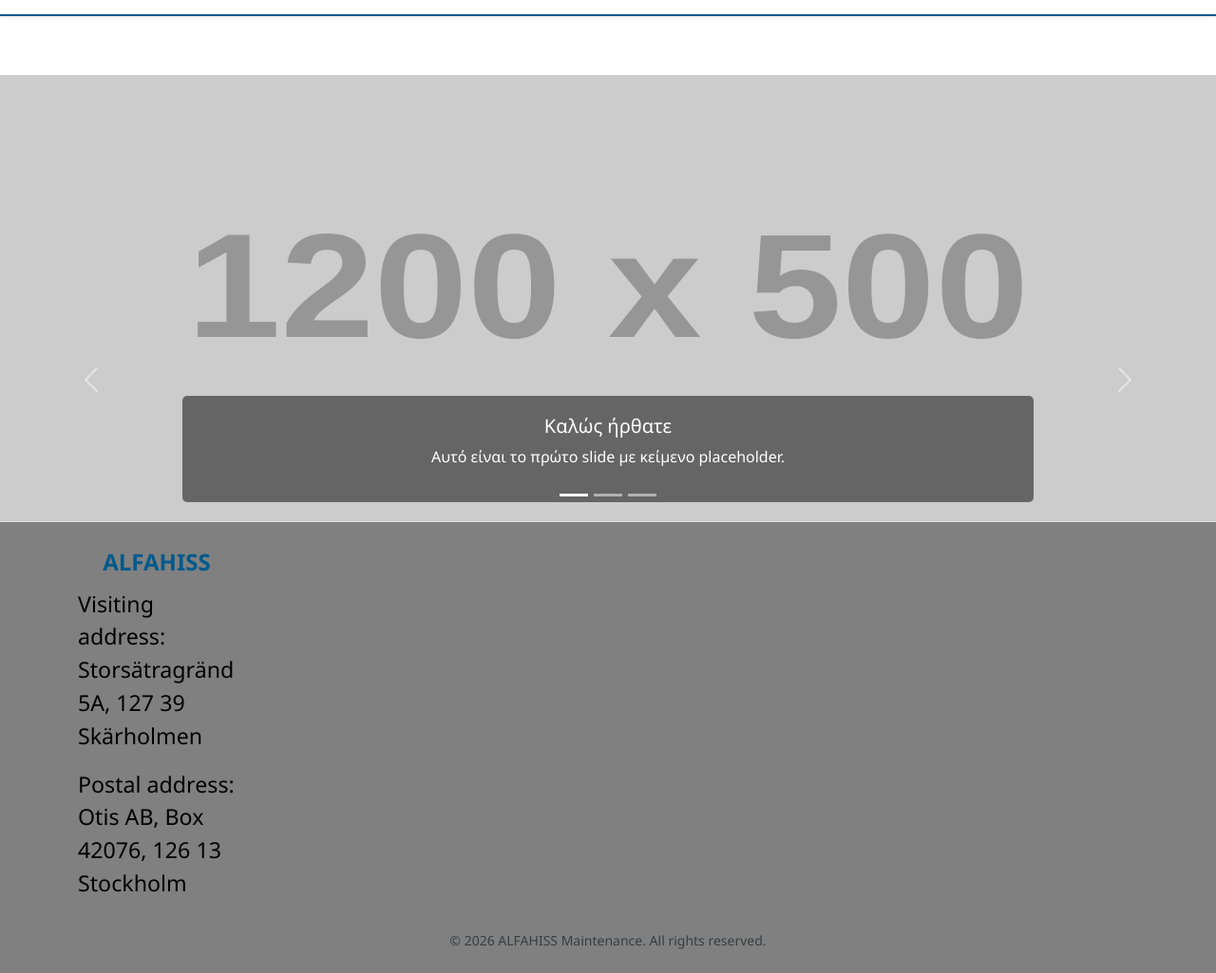
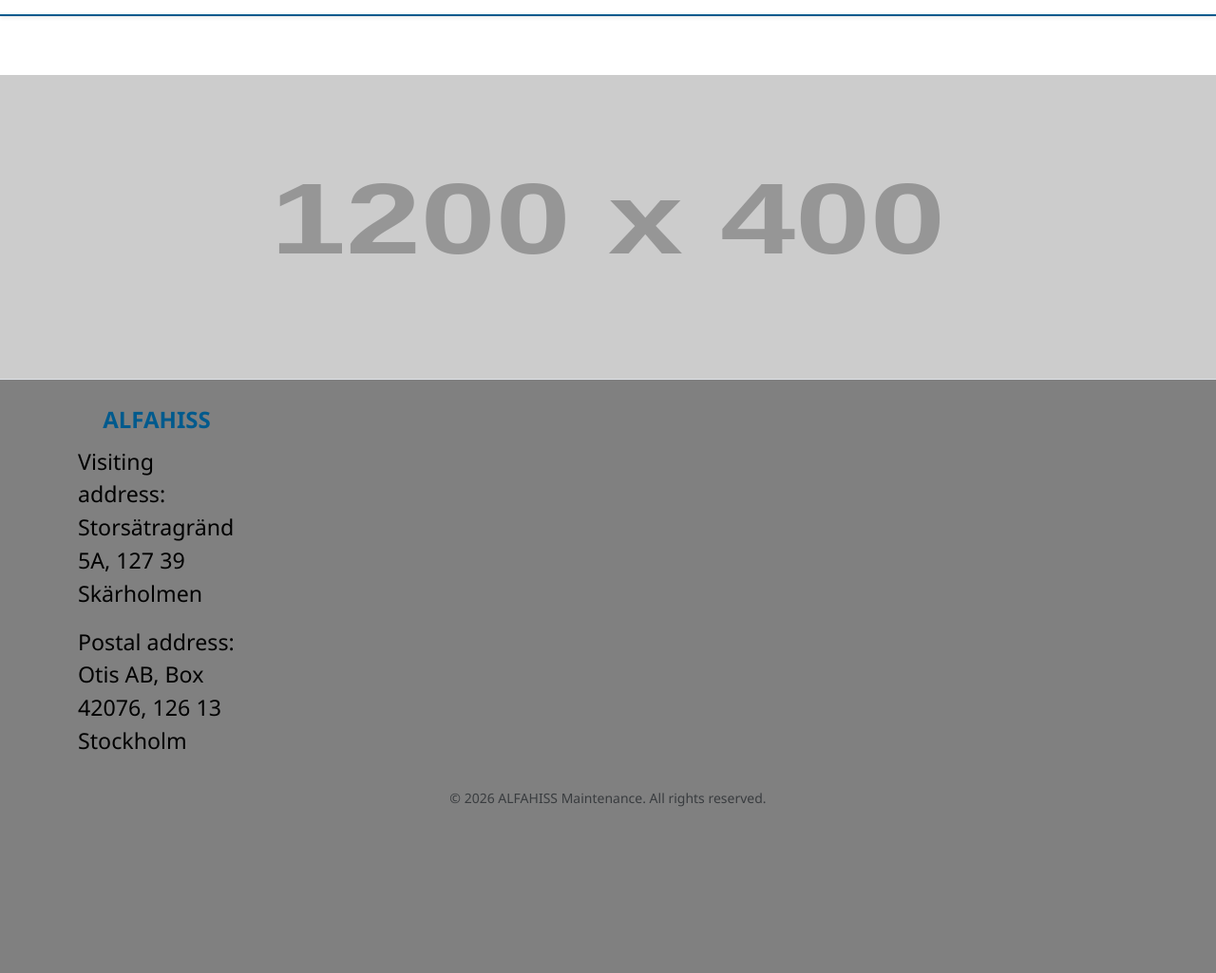
Before and after one commit to sirbo44/ALFAHISS, a Django app: page / in a window 1280 px wide. Shown: the whole page at 95% size. After the commit the page ends 850 px from the top, so only its background shows below. Run offline with Django 5.2, Linux system fonts and the light colour scheme; grey boxes labelled with a size stand in for pictures from a placeholder-image service; some libraries are stand-ins or nearby versions.

Commit message:
Home Page Completed

```diff
--- a/static/css/style.css
+++ b/static/css/style.css
@@ -1,3 +1,14 @@
+/* Για Chrome, Safari και Opera */
+body::-webkit-scrollbar {
+    display: none;
+}
+
+/* Για Firefox, IE και Edge */
+body {
+    -ms-overflow-style: none;  /* IE και Edge */
+    scrollbar-width: none;  /* Firefox */
+}
+
 /* General Otis-Style Clean Look */
 body {
     font-family: 'Segoe UI', Roboto, sans-serif;
@@ -28,7 +39,6 @@ body {
 
 .navbar .container-fluid {
     max-width: 94%; /* Θα πιάνει το 95% του διαθέσιμου πλάτους */
-    /* padding-bottom: 2%; */
     margin: 0 auto;
 }
 
@@ -48,34 +58,19 @@ body {
     border-radius: 50%;
 }
 
-/* Carousel/Hero */
-.carousel-caption {
-    background: rgba(0, 0, 0, 0.5);
-    padding: 20px;
-    border-radius: 5px;
-}
-
+/* Responsive ύψος εικόνας ακριβώς όπως το είχες */
 @media (max-width: 768px) {
-    .carousel-inner, .carousel-item img {
-        height: 270px;
-    }
-
-}
-
-
-/* Για υπολογιστές */
-@media (min-width: 769px) {
-    .carousel-inner, .carousel-item img {
-        height: 470px;
+    .hero-container img {
+        height: 270px !important;
     }
 }
 
+@media (min-width: 769px) {
+    .hero-container img {
+        height: 320px !important;
+    }
+}
 
-.carousel {
-    width: 100%;
-    margin: 0;
-    padding: 0;
-}
 
 /* Info Section (The "No-Nav" Tab) */
 #infoSection {
@@ -98,7 +93,6 @@ footer {
 }
 
 .footer-address{
-    /* font-weight: bold; */
     color: black;
     font-size: 1.45rem;
     text-align: left;
--- a/web_app/templates/home.html
+++ b/web_app/templates/home.html
@@ -12,52 +12,9 @@
         </div>
     </div>
 </div> -->
-<div class="carousel-container-full">
-    <div id="carouselExampleCaptions" class="carousel slide" data-bs-ride="carousel">
-        <div class="carousel-indicators">
-        <button type="button" data-bs-target="#carouselExampleCaptions" data-bs-slide-to="0" class="active" aria-current="true" aria-label="Slide 1"></button>
-        <button type="button" data-bs-target="#carouselExampleCaptions" data-bs-slide-to="1" aria-label="Slide 2"></button>
-        <button type="button" data-bs-target="#carouselExampleCaptions" data-bs-slide-to="2" aria-label="Slide 3"></button>
-        </div>
-
-        <div class="carousel-inner">
-        <!-- Slide 1 -->
-        <div class="carousel-item active">
-            <img src="https://placehold.co/1200x500?text=Slide+1" class="d-block w-100" alt="First slide">
-            <div class="carousel-caption d-none d-md-block">
-            <h5>Καλώς ήρθατε</h5>
-            <p>Αυτό είναι το πρώτο slide με κείμενο placeholder.</p>
-            </div>
-        </div>
-        <!-- Slide 2 -->
-        <div class="carousel-item">
-            <img src="https://placehold.co/1200x500?text=Slide+2" class="d-block w-100" alt="Second slide">
-            <div class="carousel-caption d-none d-md-block">
-            <h5>Υπηρεσίες</h5>
-            <p>Περιγραφή της δεύτερης υπηρεσίας σας.</p>
-            </div>
-        </div>
-        <!-- Slide 3 -->
-        <div class="carousel-item">
-            <img src="https://placehold.co/1200x500?text=Slide+3" class="d-block w-100" alt="Third slide">
-            <div class="carousel-caption d-none d-md-block">
-            <h5>Επικοινωνία</h5>
-            <p>Είμαστε στη διάθεσή σας για οτιδήποτε χρειαστείτε.</p>
-            </div>
-        </div>
-    </div>
+<div class="hero-container">
+    <img src="https://placehold.co/1200x400" alt="Hero Image" class="w-100">
 </div>
-
-    <!-- Navigation Controls -->
-    <button class="carousel-control-prev" type="button" data-bs-target="#carouselExampleCaptions" data-bs-slide="prev">
-      <span class="carousel-control-prev-icon" aria-hidden="true"></span>
-      <span class="visually-hidden">Previous</span>
-    </button>
-    <button class="carousel-control-next" type="button" data-bs-target="#carouselExampleCaptions" data-bs-slide="next">
-      <span class="carousel-control-next-icon" aria-hidden="true"></span>
-      <span class="visually-hidden">Next</span>
-    </button>
-  </div>
 
 <!-- Info Section (Hidden by default, triggered by Dropdown) -->
 <div id="infoSection" class="collapse mt-3 p-3 bg-light">
```
